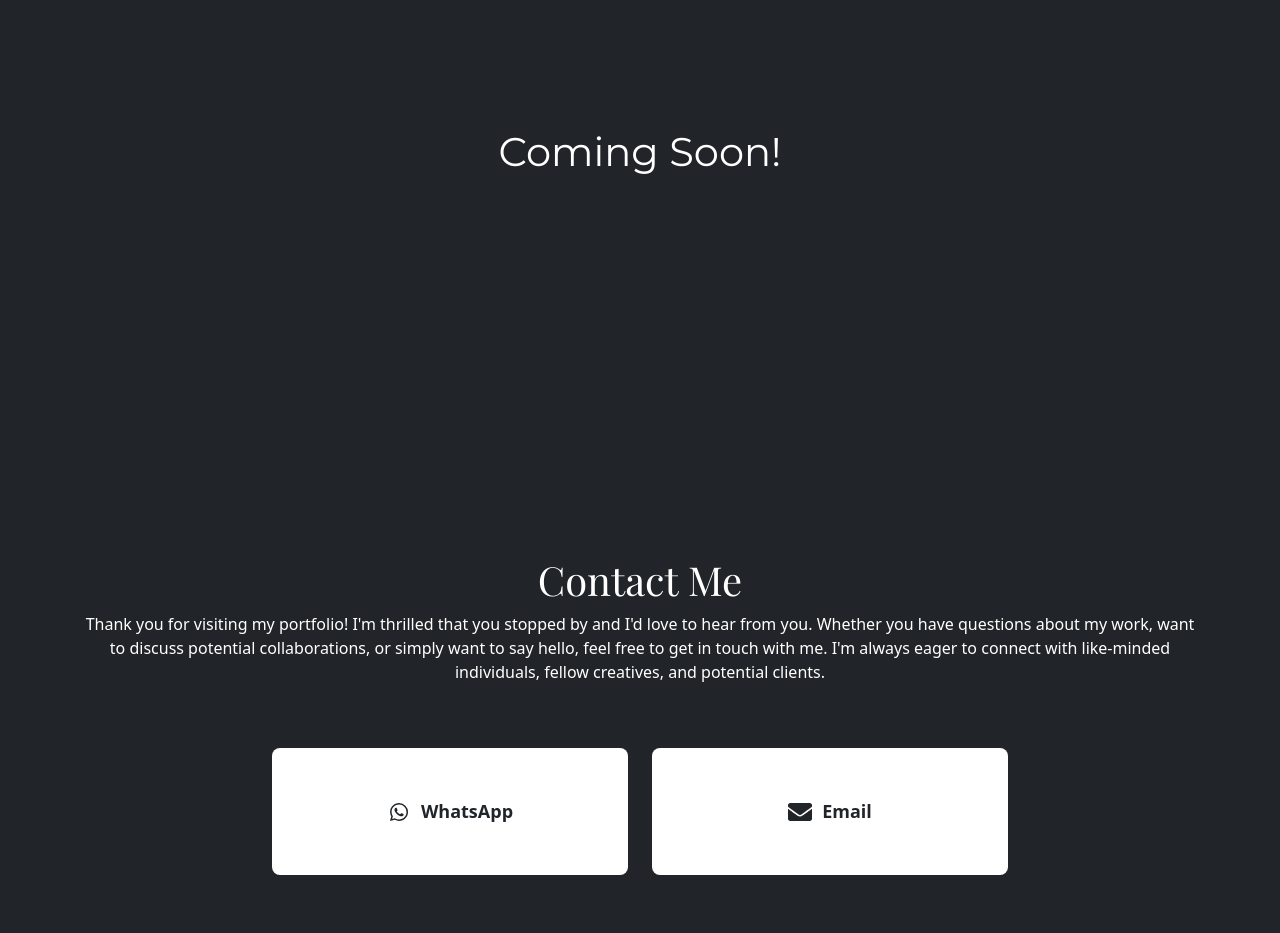
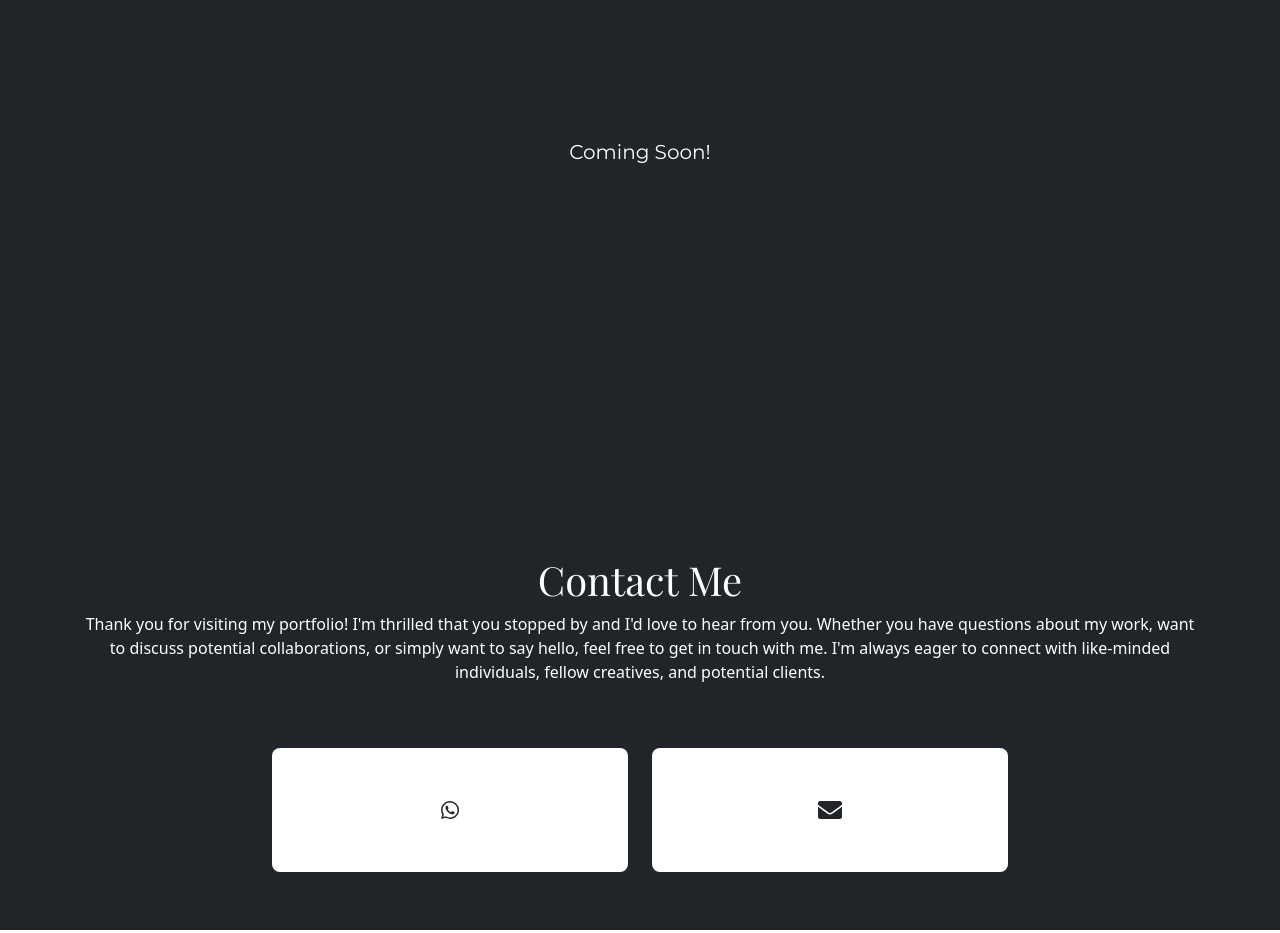
Before and after one commit to nadirbakri/portofolio, a Next.js app: page / in a window 1280 px wide. Shown: the part 1900-2833 px from the top of the page. Built offline with nearby package versions, Linux system fonts and the light colour scheme; a web font is replaced by a local one.

Commit message:
centering text and logo contact

```diff
--- a/src/pages/components/Contact.js
+++ b/src/pages/components/Contact.js
@@ -24,14 +24,12 @@ const Contact = () => {
         <div className='row pt-5'>
           <div className='col-4 offset-2'>
             <div className={`${styles.contactButton} bg-white text-dark`} onClick={handleWhatsApp}>
-              <BiLogoWhatsapp className={`${styles.contactIcon}`} />
-              <span className={`${styles.contactLabel}`}>WhatsApp</span>
+              <BiLogoWhatsapp className={`${styles.contactIcon} text-center`} />
             </div>
           </div>
           <div className='col-4'>
             <div className={`${styles.contactButton} bg-white text-dark`} onClick={handleEmail}>
-              <FaEnvelope className={`${styles.contactIcon}`} />
-              <span className={`${styles.contactLabel}`}>Email</span>
+              <FaEnvelope className={`${styles.contactIcon} text-center`} />
             </div>
           </div>
         </div>
--- a/src/pages/index.js
+++ b/src/pages/index.js
@@ -39,7 +39,7 @@ export default function Home() {
         <section ref={portofolioSection} className='min-vh-100 bg-dark text-white position-relative' id='portofolioSection'>
           <h1 className={`${styles.playfair} text-center`}>Portofolio</h1>
           <div className='position-absolute top-50 start-50 translate-middle'>
-            <h1 className={`${styles.monserrat}`}>Coming Soon!</h1>
+            <h5 className={`${styles.monserrat} text-center`}>Coming Soon!</h5>
           </div>
         </section>
         <Contact />
--- a/src/styles/Home.module.css
+++ b/src/styles/Home.module.css
@@ -82,7 +82,6 @@
 
 .contactIcon {
   font-size: 24px;
-  margin-right: 10px;
 }
 
 .contactLabel {
```
